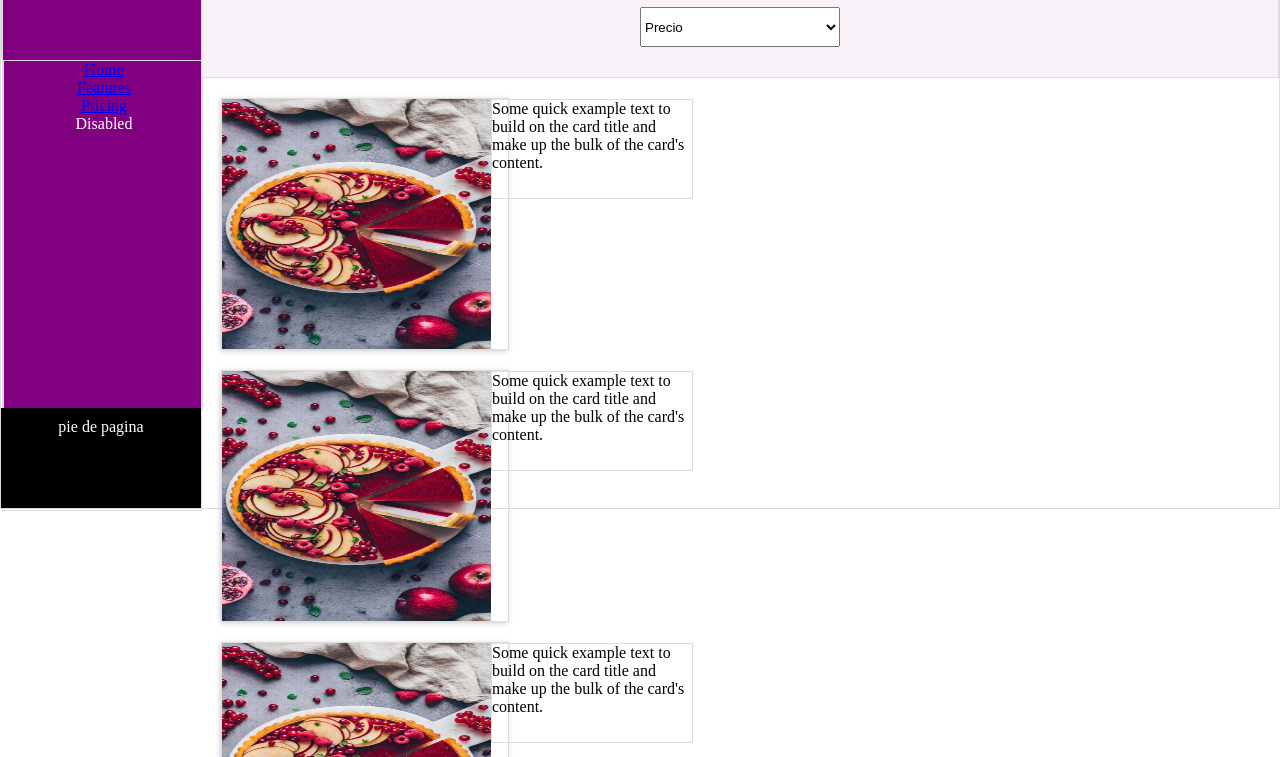
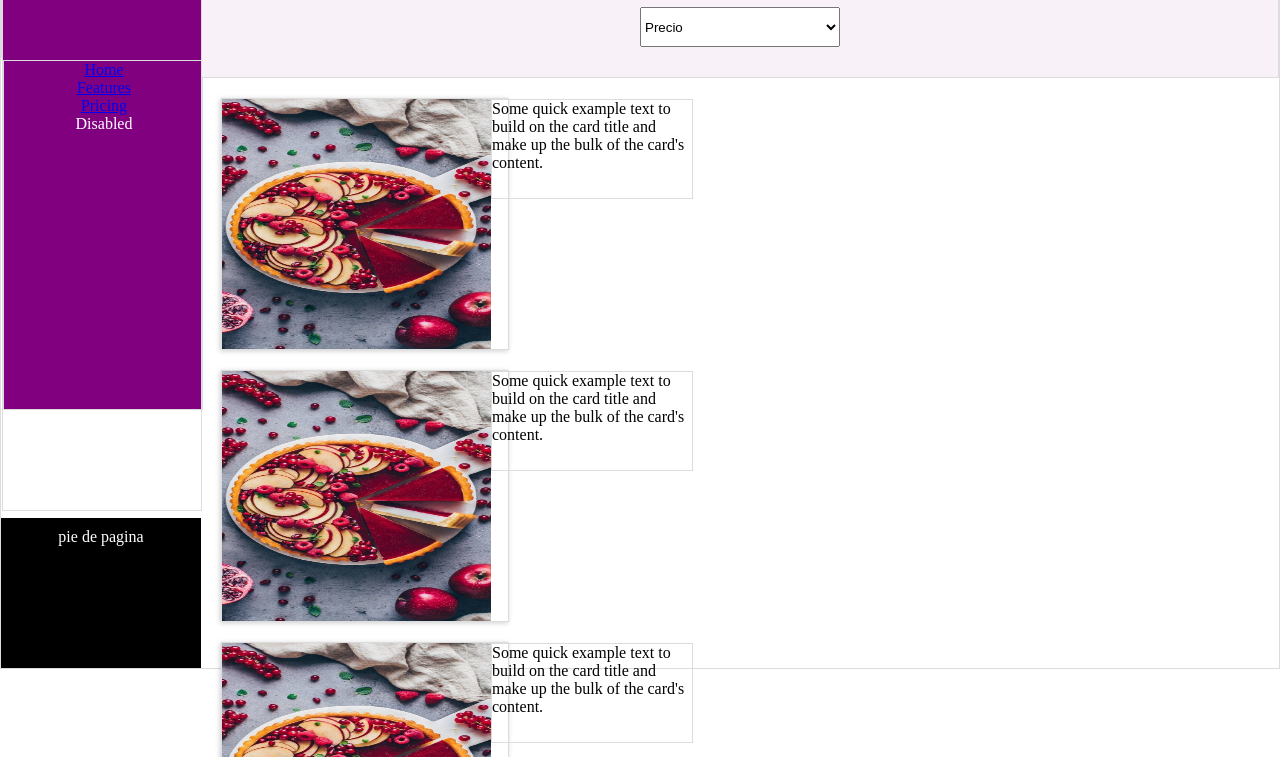
Before and after one commit to Rosmar10/practica_media, a plain HTML site: page index.html in a window 1280 px wide. Shown: the part 43-800 px from the top of the page. Drawn offline with Linux system fonts and the light colour scheme.

Commit message:
div a clase

```diff
--- a/assets/css/style.css
+++ b/assets/css/style.css
@@ -88,7 +88,7 @@ footer{
 
 /* TABLET*/
 @media (min-width: 768px) {
-    div {
+    .container-general {
         display: grid;
         grid-template-columns: 200px;
         grid-template-rows: 100px 460px 150px;
```
